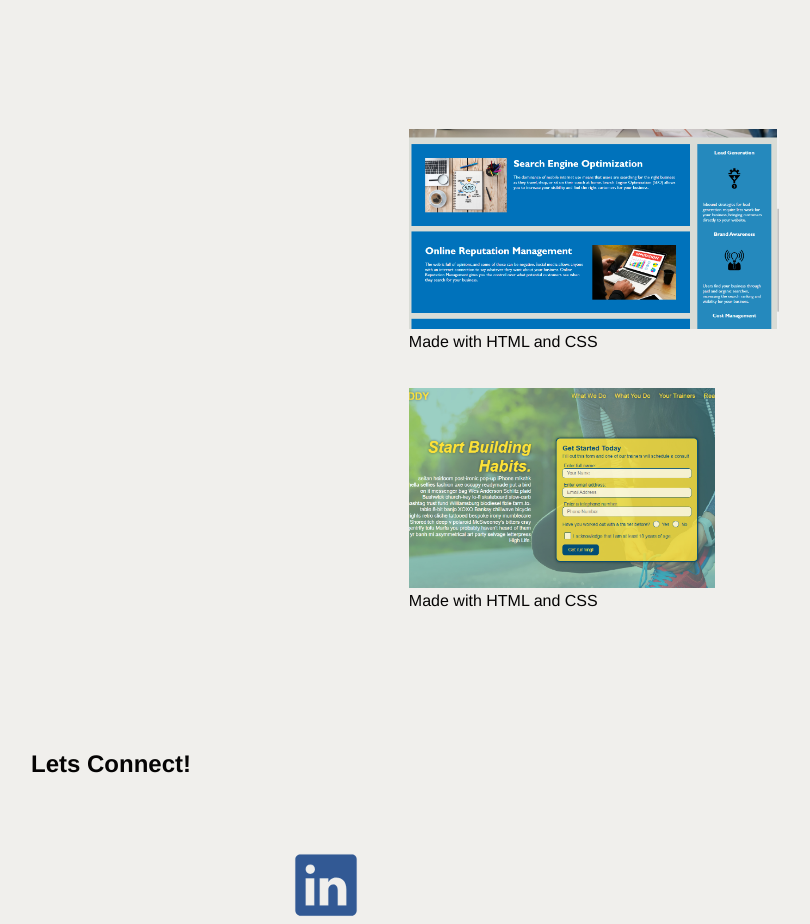
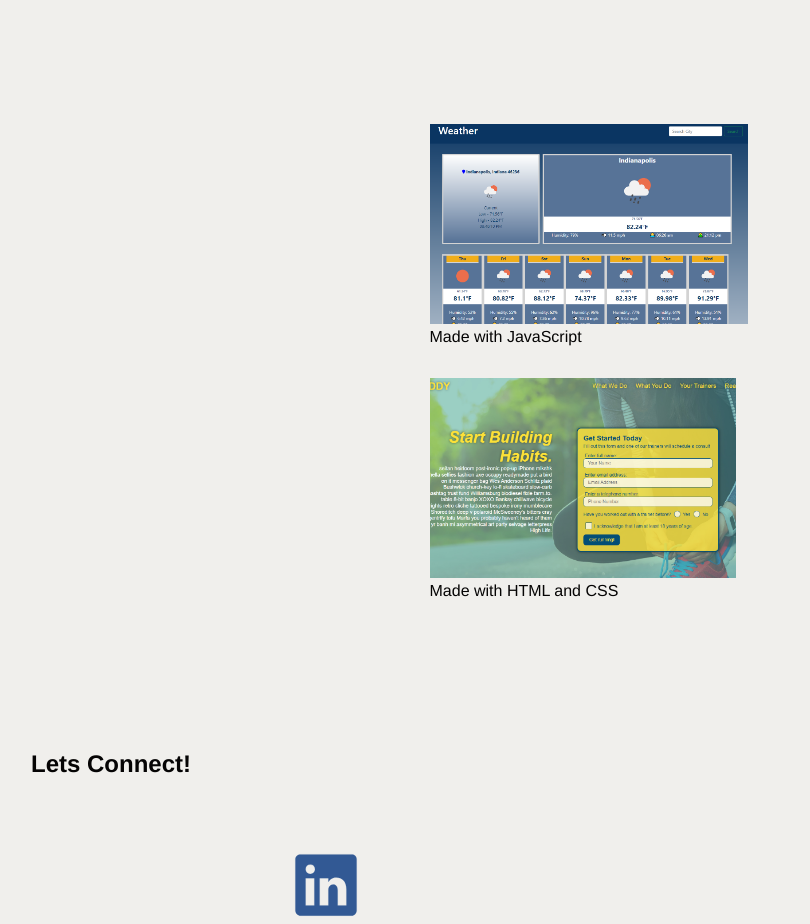
Before and after one commit to NTParker/My-Portfolio, a plain HTML site: page index.html in a window 1280 px wide. Shown: the part 1620-2544 px from the top of the page, without its empty margins (39-849 px from the left). Drawn offline with nearby package versions, Linux system fonts and the light colour scheme.

Commit message:
added group project

```diff
--- a/index.html
+++ b/index.html
@@ -42,12 +42,12 @@
 
         <h2>Take a look at some of my work</h2>
         <div class="my-projects">
-          <figure class="horiseon">
-            <a href="https://ntparker.github.io/horiseon-1/" target="_blank">
-              <img src="./Styles/Images/horiseon-crop.png">
+          <figure class="Weather">
+            <a href="https://ntparker.github.io/Weather-Map-App/" target="_blank">
+              <img src="./Styles/Images/WMA-1.png">
             </a>
             <figcaption>
-              Made with HTML and CSS
+              Made with JavaScript
             </figcaption>
           </figure>
           <figure class="buddy">
```
Also changed, not shown: Styles/Images/WMA-1.png (added), portfolio-crop.png (added).
